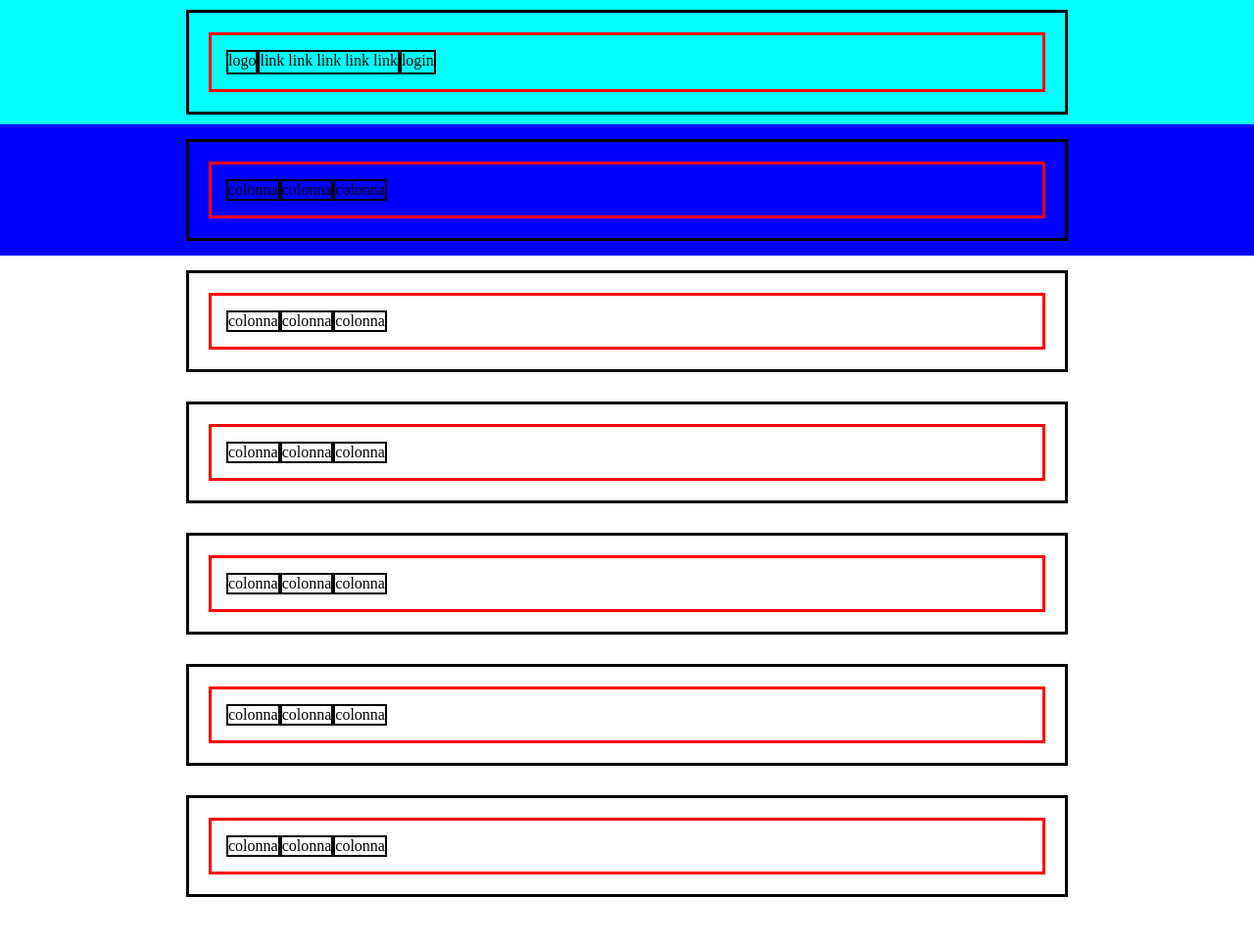
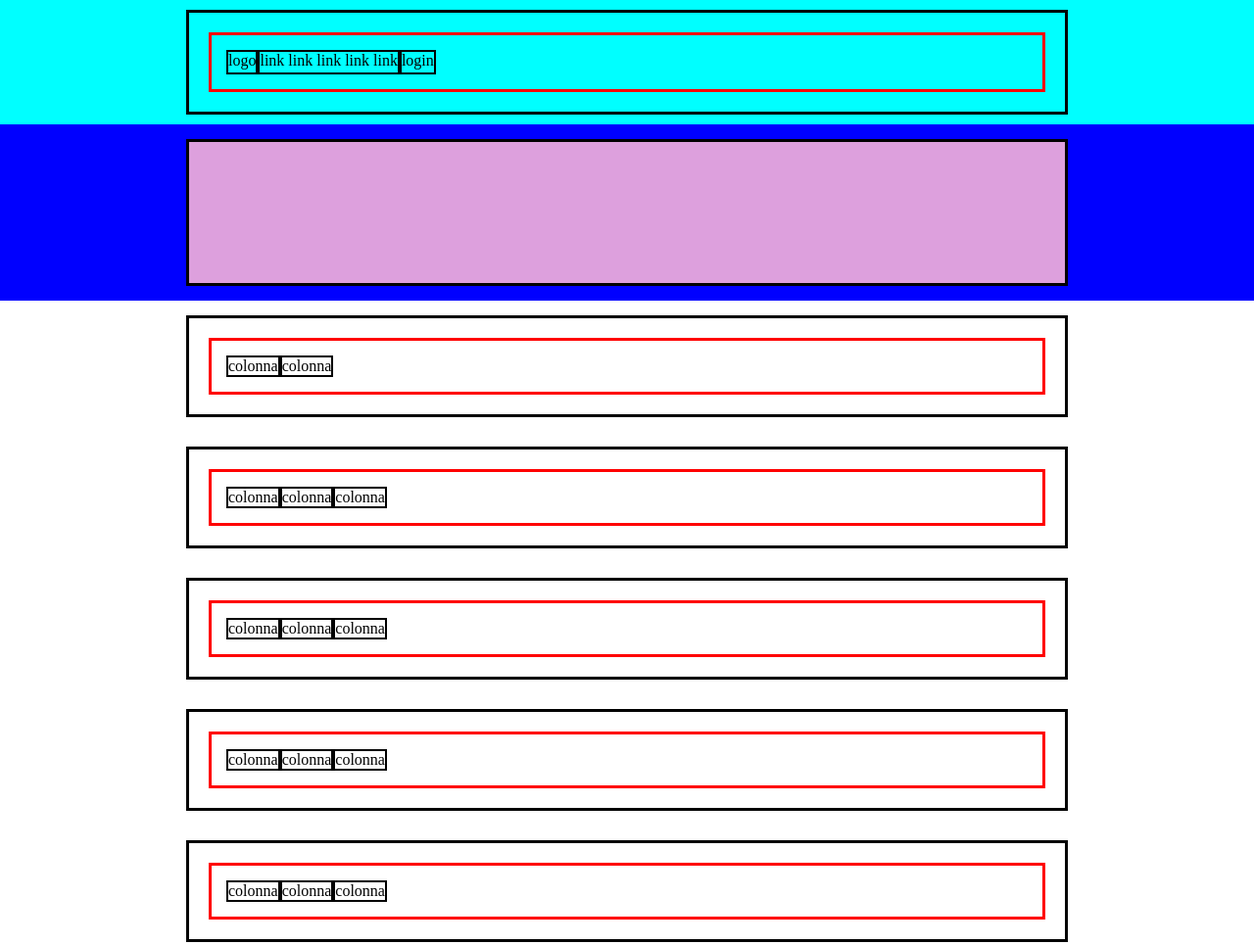
Before and after one commit to ChriCore99/htmlcss-struttura-discord, a plain HTML site: page index.html in a window 1280 px wide. Shown: the whole page at 98% size. Before the commit the page ends 931 px from the top, so only its background shows below. Drawn offline with Linux system fonts and the light colour scheme.

Commit message:
ADD: finita prima sezione

```diff
--- a/css/style.css
+++ b/css/style.css
@@ -41,9 +41,19 @@ img {
     padding-bottom: 15px;
 }
 
-.main-sec1-color {
+/* prima sezione */
+.color-blu {
     background-color: blue;
 }
+
+.purple {
+    background-color: plum;
+    min-height: 150px;
+}
+
+/* seconda sezione */
+
+
 
 /* DEBUG RULES */
 
--- a/index.html
+++ b/index.html
@@ -27,23 +27,18 @@
     <main>
 
         <!-- main section 1 -->
-        <section class="main-sec main-sec1-color">
-            <div class="container">
-                <div class="row">
-                    <div class="col"> colonna </div>
-                    <div class="col"> colonna </div>
-                    <div class="col"> colonna </div>
-                </div>
+        <section class="main-sec color-blu">
+            <div class="container purple">
+                <div></div>
             </div>
         </section>
 
         <!-- main section 2 -->
-        <section class="main-sec main-sec2-color">
+        <section class="main-sec color-blu-purple">
             <div class="container">
                 <div class="row">
-                    <div class="col"> colonna </div>
-                    <div class="col"> colonna </div>
-                    <div class="col"> colonna </div>
+                    <div class="col azzurro"> colonna </div>
+                    <div class="col rosetto"> colonna </div>
                 </div>
             </div>
         </section>
```
